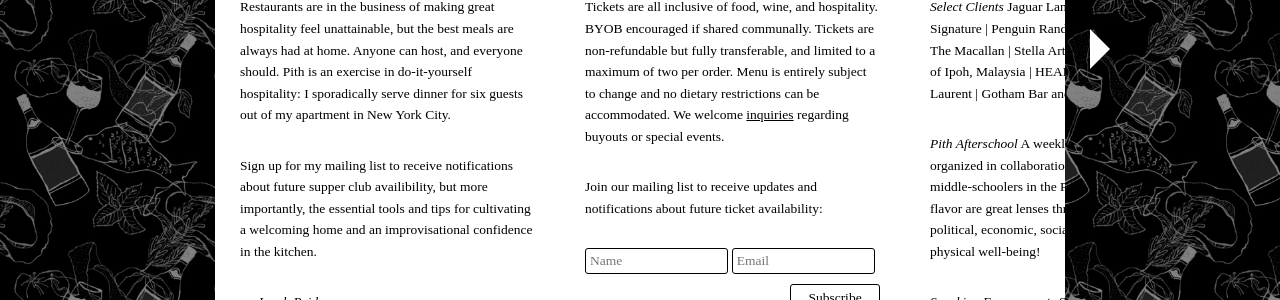
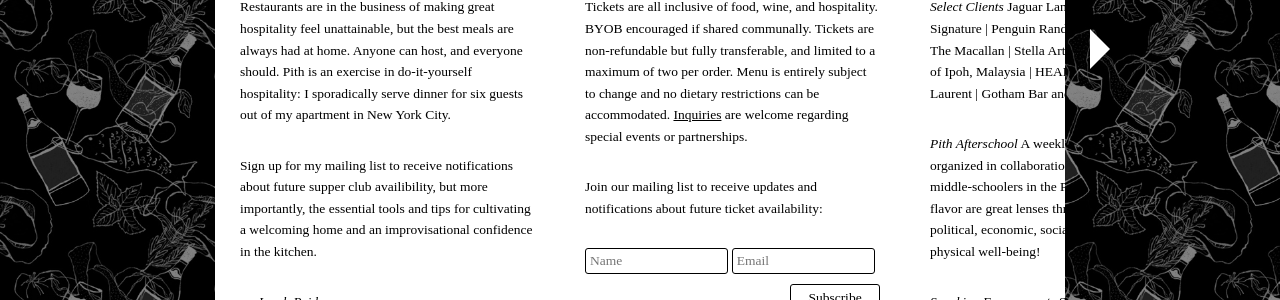
Before and after one commit to zoe-pith/pith-site, a Jekyll site: the page built from index.md, in a window 1280 px wide. Shown: the part 401-701 px from the top of the page. Built offline with Jekyll 4.4.1, drawn with Linux system fonts in a browser that asks for light colours; some web fonts are replaced.

Commit message:
Update tickets.md

```diff
--- a/sections/tickets.md
+++ b/sections/tickets.md
@@ -1,5 +1,5 @@
 # reservations
-Tickets are all inclusive of food, wine, and hospitality. BYOB encouraged if shared communally. Tickets are non-refundable but fully transferable, and limited to a maximum of two per order. Menu is entirely subject to change and no dietary restrictions can be accommodated. We welcome [inquiries](mailto:inquiries@pith.space) regarding buyouts or special events.
+Tickets are all inclusive of food, wine, and hospitality. BYOB encouraged if shared communally. Tickets are non-refundable but fully transferable, and limited to a maximum of two per order. Menu is entirely subject to change and no dietary restrictions can be accommodated. [Inquiries](mailto:inquiries@pith.space) are welcome regarding special events or partnerships.
 
 
 <tito-widget event="pith/supper-club"></tito-widget>
```
